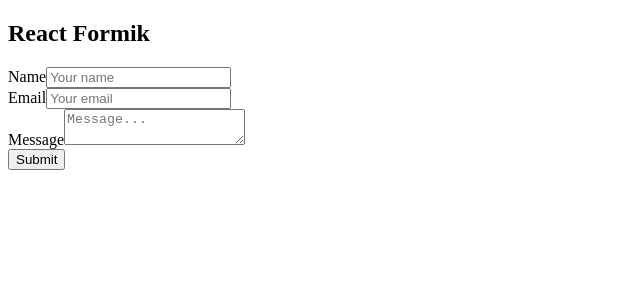
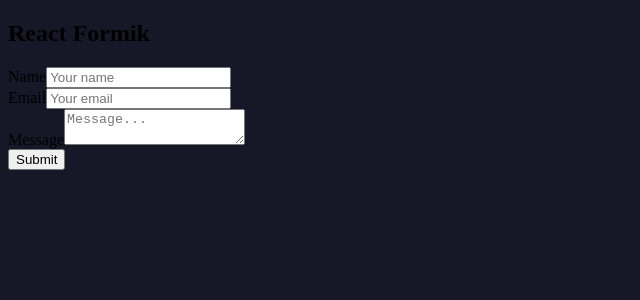
Before and after one commit to Abdessamad7687/react-formik, a React (Create React App) app: page / in a window 1280 px wide. Shown: the top 300 px of the page, without its empty margins (0-640 px from the left). Built offline with nearby package versions, Linux system fonts and the light colour scheme; the HTML template or start-up script is replaced by a standard one.

Commit message:
react-formik

```diff
--- /dev/null
+++ b/src/App.css
@@ -0,0 +1,3 @@
+body{
+    background-color: rgb(23, 23, 40) !important;
+}
--- a/src/App.jsx
+++ b/src/App.jsx
@@ -1,5 +1,6 @@
 import React from 'react'
 import Form from './components/Form'
+import './App.css'
 const App = () => {
   return (
     <section className="p-6 dark:text-gray-100">
--- a/src/components/Form.jsx
+++ b/src/components/Form.jsx
@@ -7,7 +7,7 @@
     const [message, setMessage] = useState('')
     return (
         <form novalidate="" className="container w-full max-w-xl p-8 mx-auto space-y-6 rounded-md shadow dark:bg-gray-900 ng-untouched ng-pristine ng-valid ng-submitted">
-            <Title />
+            <Title title="React Formik" />
 
             {/* Name */}
 
--- a/src/components/Title.jsx
+++ b/src/components/Title.jsx
@@ -1,8 +1,8 @@
 import React from 'react'
 
-const Title = () => {
+const Title = ({title}) => {
   return (
-    <h2 className="w-full m-auto text-3xl font-bold leading-tight">React Formik</h2>
+    <h2 className="w-full m-auto text-3xl font-bold leading-tight">{title}</h2>
   )
 }
 
```
